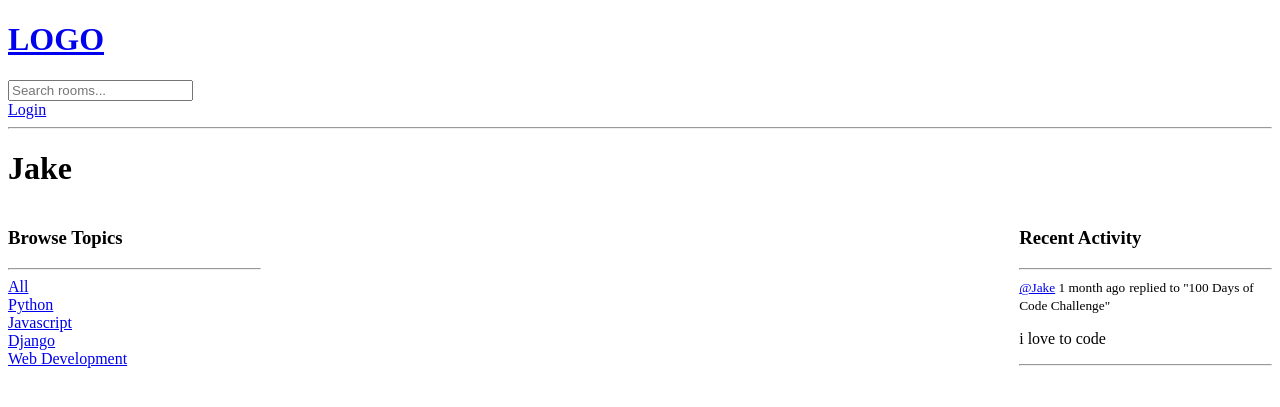
After one commit to Fcontice/studyBuddy, a Django app: page /profile/3 in a window 1280 px wide. The commit adds this page. Shown: the top 407 px of the page. Run offline with Django 5.2, Linux system fonts and the light colour scheme; data comes from the database, SQL or seed files in the repository.

Commit message:
part 2 8th commit

```diff
--- a/base/templates/base/activity_component.html
+++ b/base/templates/base/activity_component.html
@@ -3,7 +3,7 @@
   {% for message in room_messages %}
   <div>
 
-    <small>@{{message.user}} {{message.created|timesince}} ago</small>
+    <small><a href="{% url 'profile' message.user.id %}">@{{message.user}}</a> {{message.created|timesince}} ago</small>
     <small>replied to "{{message.room.name}}"</small>
     <p>{{message}}</p>
 
--- a/base/templates/base/feed_component.html
+++ b/base/templates/base/feed_component.html
@@ -4,7 +4,7 @@
         <a href="{% url 'update-room' room.id %}">edit</a>
         <a href="{% url 'delete-room' room.id %}">delete</a>
         {% endif %}
-        <span>@{{room.host.username}}</span>
+        <a href="{% url 'profile' room.host.id %}">@{{room.host.username}}</a>
         <h5>
           {{room.id}} -- <a href="{% url 'room' room.id %}">{{room.name}}</a>
         </h5>
--- /dev/null
+++ b/base/templates/base/profile.html
@@ -0,0 +1,28 @@
+{% extends 'main.html' %}
+
+{% block content %}
+
+<style>
+    .profile-container {
+        display: grid;
+        grid-template-columns: 1fr 3fr 1fr;
+    }
+</style>
+<h1>{{user.username}}</h1>
+
+<div class="profile-container">
+    <div>
+        {% include 'base/topics_component.html' %}
+    </div>
+
+    <div>
+        {% include 'base/feed_component.html' %}
+    </div>
+
+    <div>
+        {% include 'base/activity_component.html' %}
+    </div>
+</div>
+
+
+{% endblock content %}
--- a/base/urls.py
+++ b/base/urls.py
@@ -8,6 +8,7 @@ urlpatterns = [
 
     path('', views.home, name="home"),
     path('room/<str:pk>', views.room, name="room"),
+    path('profile/<str:pk>', views.userProfile, name="profile"),
 
     path('create-room/', views.createRoom, name="create-room"),
     path('update-room/<str:pk>', views.updateRoom, name="update-room"),
--- a/base/views.py
+++ b/base/views.py
@@ -90,6 +90,15 @@ def room(request, pk):
     context = {"room":room, 'room_messages':room_messages, 'participants':participants}
     return render(request, 'base/room.html', context)
 
+def userProfile(request, pk):
+    user = User.objects.get(id=pk)
+    rooms = user.room_set.all()
+    room_messages = user.message_set.all()
+    topics = Topic.objects.all()
+    context = {'user':user, 'rooms':rooms,
+    'room_messages':room_messages, 'topics':topics}
+    return render(request, 'base/profile.html', context)
+
 @login_required(login_url='/login')
 def createRoom(request):
     form = RoomForm()
--- a/studyBuddy/settings.py
+++ b/studyBuddy/settings.py
@@ -121,6 +121,10 @@ USE_TZ = True
 
 STATIC_URL = 'static/'
 
+STATICFILES_DIRS = [
+    BASE_DIR / 'static'
+]
+
 # Default primary key field type
 # https://docs.djangoproject.com/en/5.1/ref/settings/#default-auto-field
 
```
Also changed, not shown: static/styles/main.css (added).
